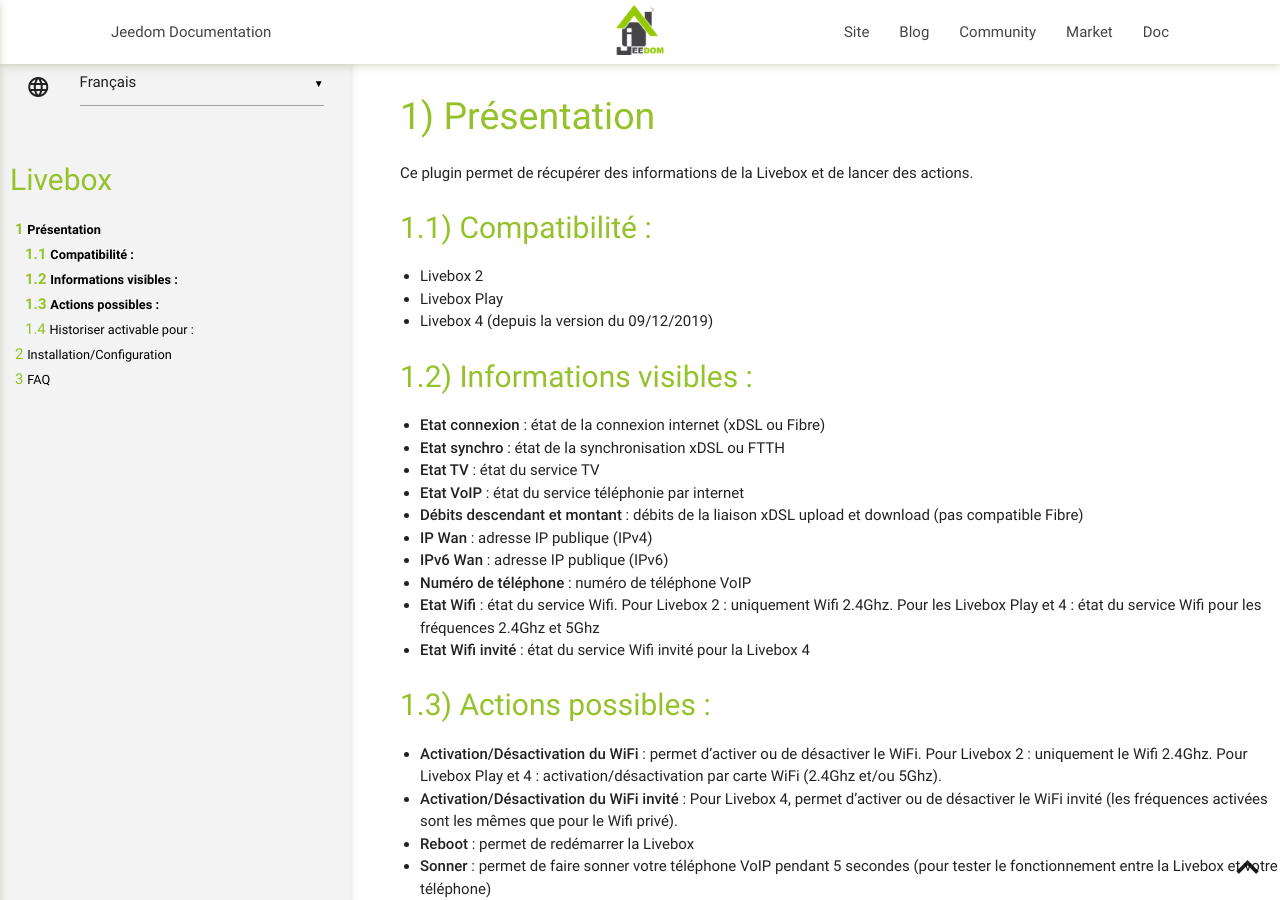
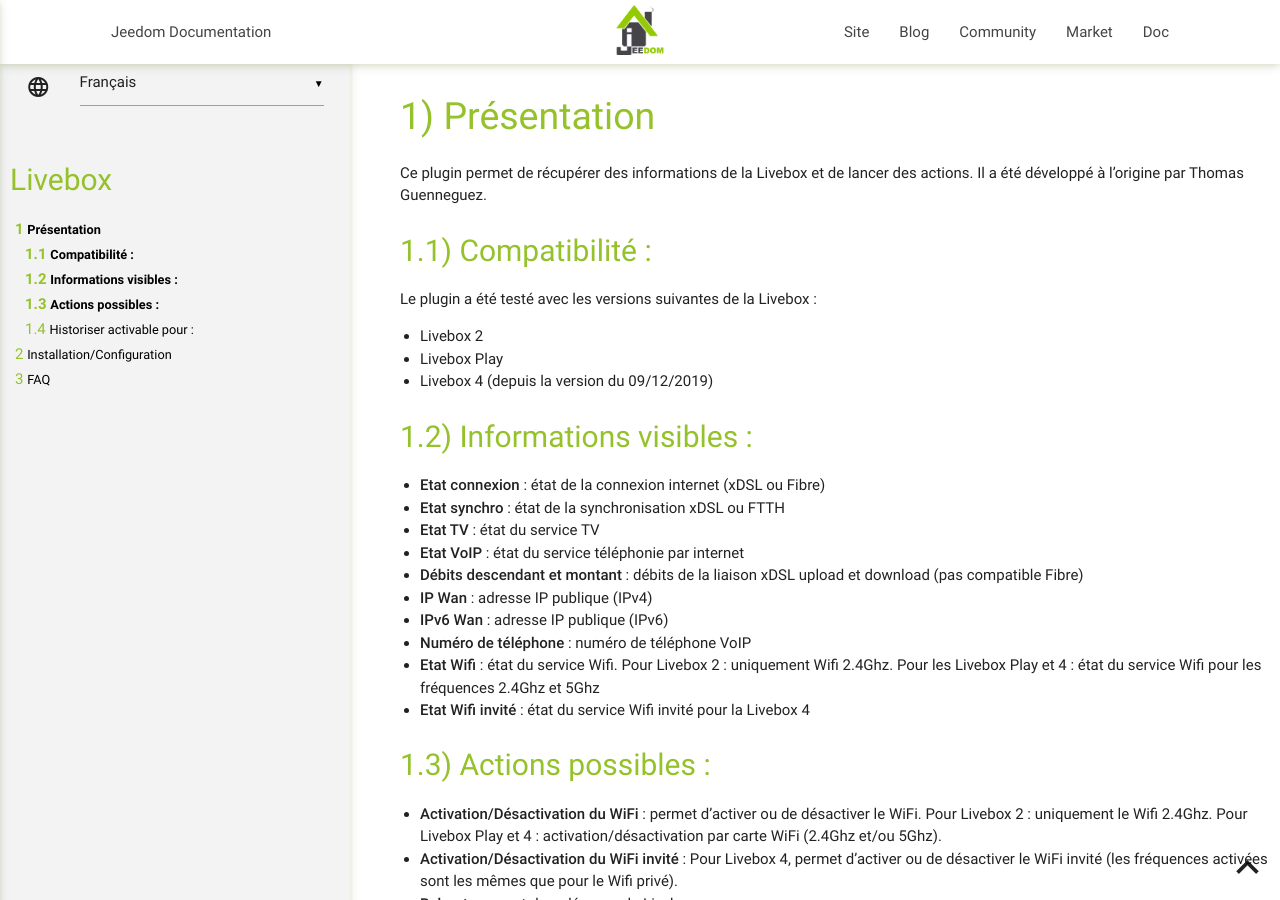
Before and after one commit to jmvedrine/plugin-livebox, a Jekyll site: the page built from docs/fr_FR/index.md, in a window 1280 px wide and 900 px high. Built offline with Jekyll 4.4.1, drawn with Linux system fonts in a browser that asks for light colours; our own code applies the rules of GitHub Pages for plain Markdown files.

Commit message:
Reference original developper

```diff
--- a/docs/fr_FR/index.md
+++ b/docs/fr_FR/index.md
@@ -1,10 +1,12 @@
 Présentation
 ===
 Ce plugin permet de récupérer des informations de la Livebox et de lancer des actions.
+Il a été développé à l'origine par Thomas Guenneguez.
 
 Compatibilité :
 ---
 
+Le plugin a été testé avec les versions suivantes de la Livebox :
 - Livebox 2
 - Livebox Play
 - Livebox 4 (depuis la version du 09/12/2019)
```
